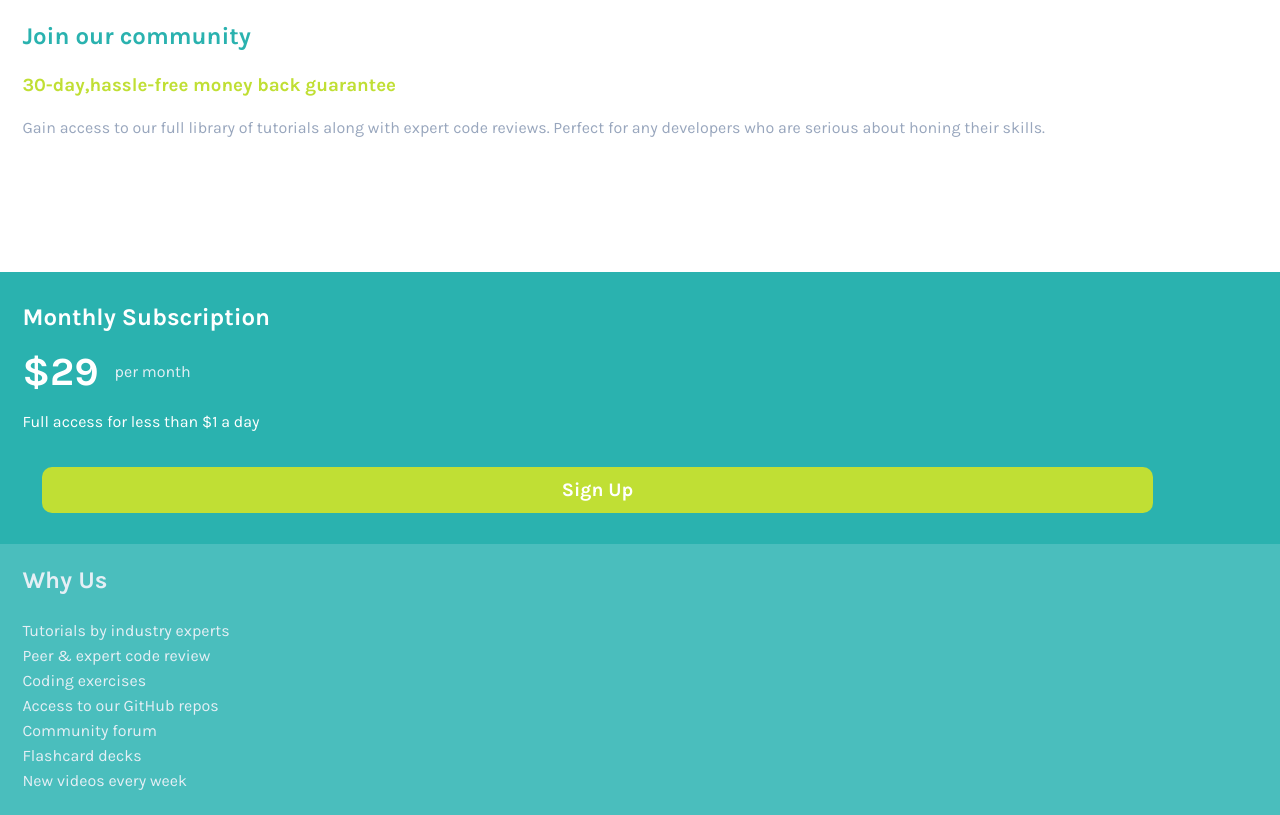
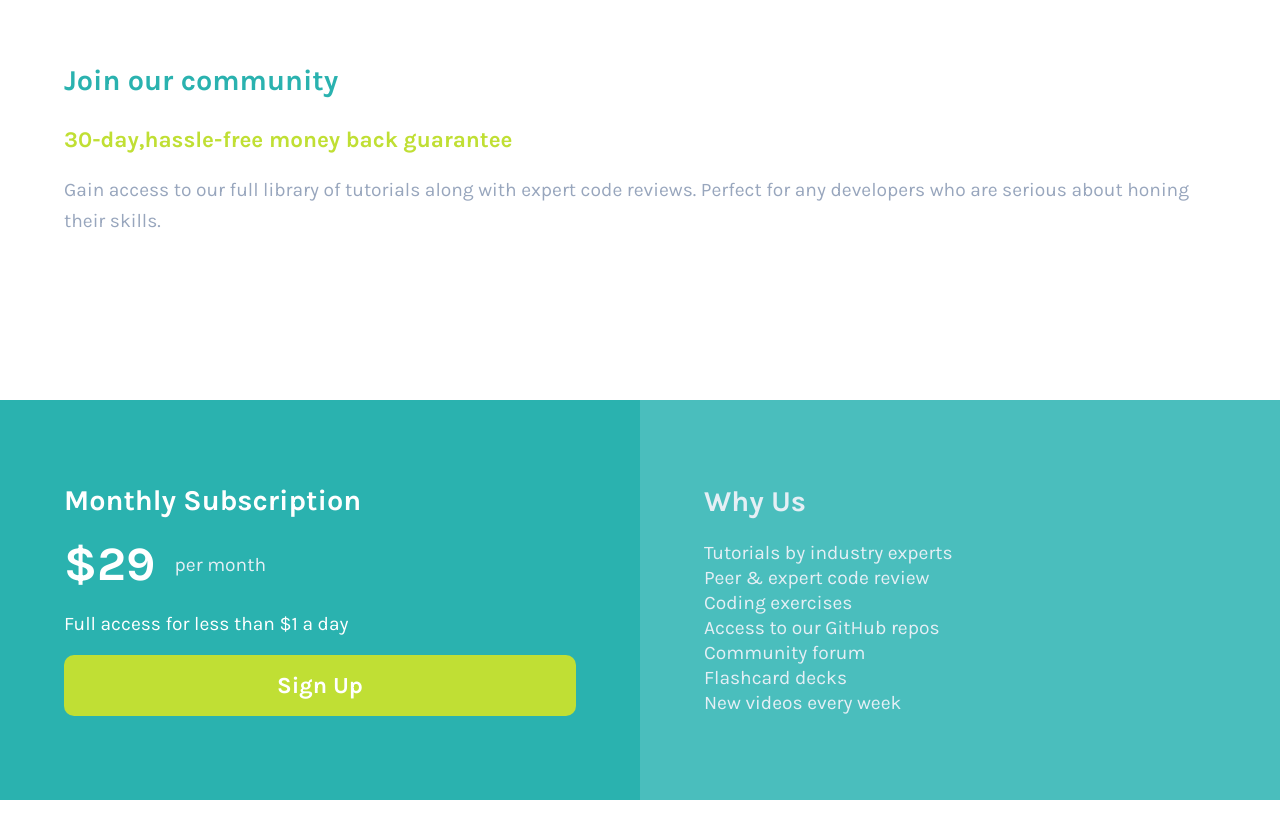
Before and after one commit to Skorin-Vladislav/frontend-mentor-single-price-grid, a React (Create React App) app: page / in a window 1280 px wide. Built offline with nearby package versions, Linux system fonts and the light colour scheme.

Commit message:
desktop layout

```diff
--- a/src/App.css
+++ b/src/App.css
@@ -25,3 +25,34 @@
   grid-column-gap: 0px;
   grid-row-gap: 0px;
 }
+
+@media screen and (min-width: 750px) {
+  .App {
+    font-size: 1.2em;
+    grid-template-columns: 1fr 1fr;
+    grid-template-rows: 1fr 1fr;
+    gap: 0px 0px;
+    grid-template-areas:
+      "unified unified"
+      "left right";
+  }
+
+  .desc-wrapper {
+    grid-area: unified;
+    padding: 5% !important;
+  }
+
+  .sub-wrapper {
+    grid-area: left;
+    padding: 10% !important;
+  }
+
+  .pros-wrapper {
+    grid-area: right;
+    padding: 10% !important;
+  }
+
+  .btn {
+    padding: 6% !important;
+  }
+}
--- a/src/components/Button/Button.css
+++ b/src/components/Button/Button.css
@@ -5,12 +5,12 @@
   font-weight: 700;
   font-size: 1.2em;
   padding: 1em;
-  margin: 1em 1em 0 1em ;
+
   cursor: pointer;
   border: none;
   border-radius: 10px;
   max-height: 20%;
-  min-width: 90%;
+  min-width: 100%;
 
   display: flex;
   align-items: center;
--- a/src/components/pros/Pros.css
+++ b/src/components/pros/Pros.css
@@ -2,11 +2,14 @@
   background-color: #4abebd;
   text-align: left;
   padding: 1.4em;
+
+  display: flex;
+  justify-content: space-evenly;
+  flex-direction: column;
 }
 
 .pros-wrapper h2 {
   color: var(--light-gray);
-  margin-bottom: 1em;
 }
 
 .pros-wrapper ul {
--- a/src/components/subscription/Subscription.css
+++ b/src/components/subscription/Subscription.css
@@ -1,7 +1,7 @@
 .sub-wrapper {
   background-color: var(--cyan);
   display: flex;
-  justify-content: space-around;
+  justify-content: space-evenly;
   flex-direction: column;
   align-items: flex-start;
   padding: 1.4em;
```
